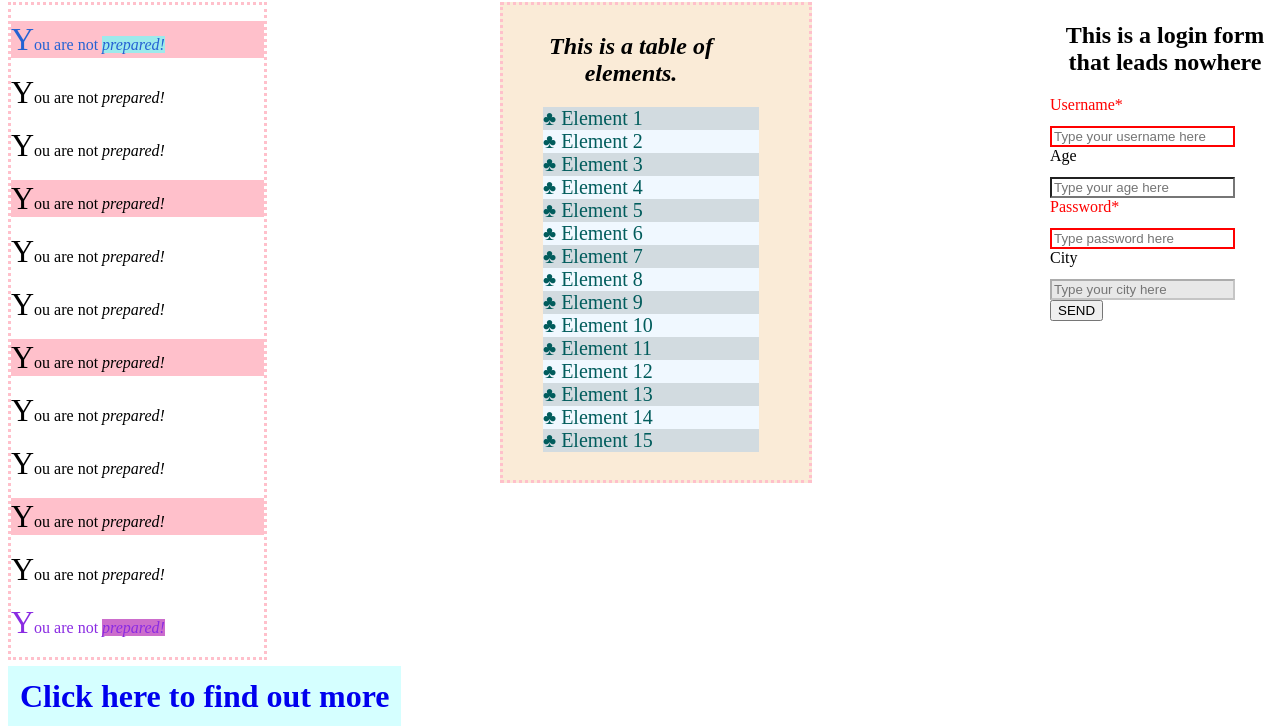
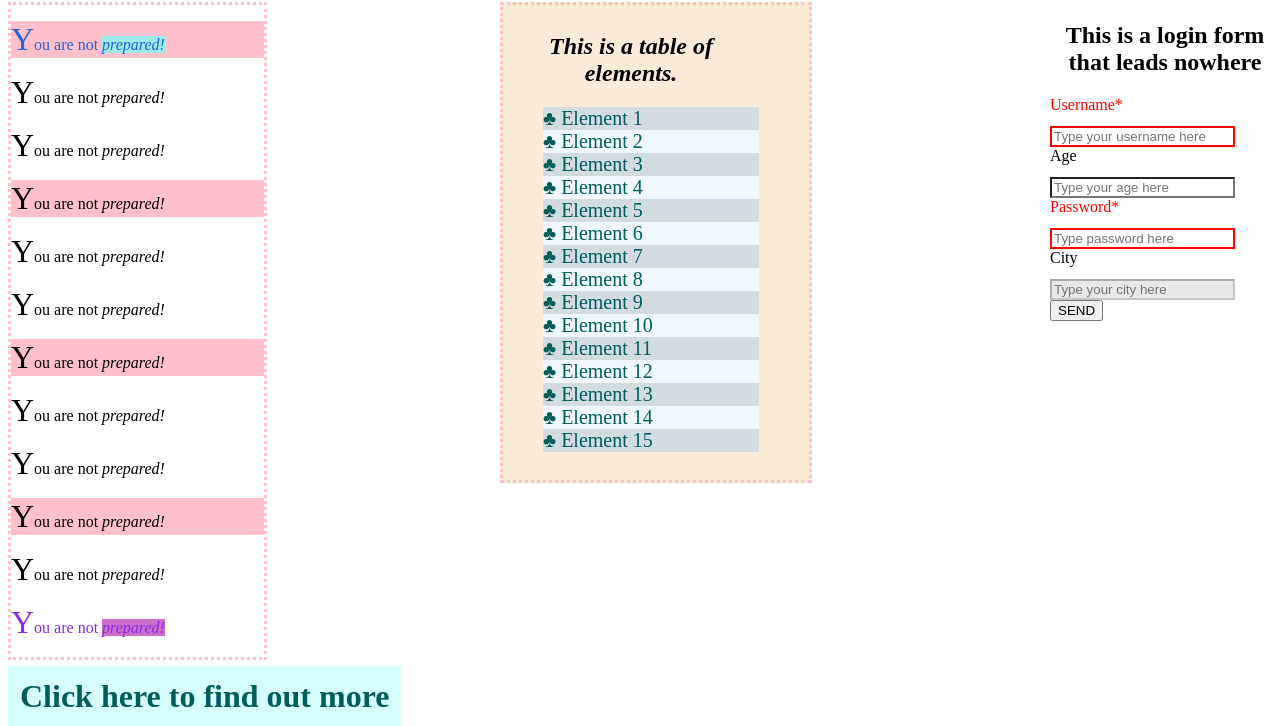
Before and after one commit to Ellyxina/IT-school, a plain HTML site: page Homework/selectors.html in a window 1280 px wide. Shown: the part 78-804 px from the top of the page. Drawn offline with Linux system fonts and the light colour scheme.

Commit message:
homework

```diff
--- a/Homework/selectors.html
+++ b/Homework/selectors.html
@@ -46,7 +46,7 @@
         background-color: rgb(213, 255, 255);
         padding: 12px;
         text-decoration: none;
-        color: ;
+        color: rgb(1, 92, 92);
         font-weight: 600;
         transition: background-color 400ms;
       }
```
